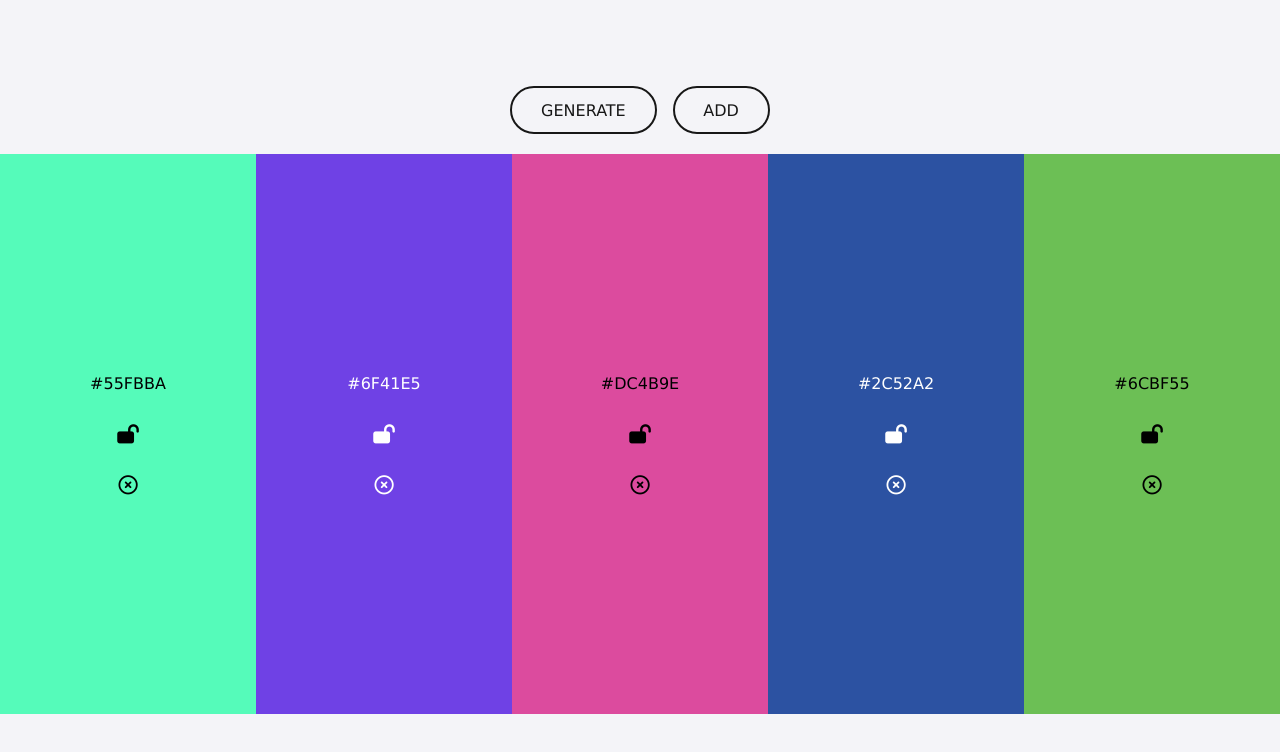
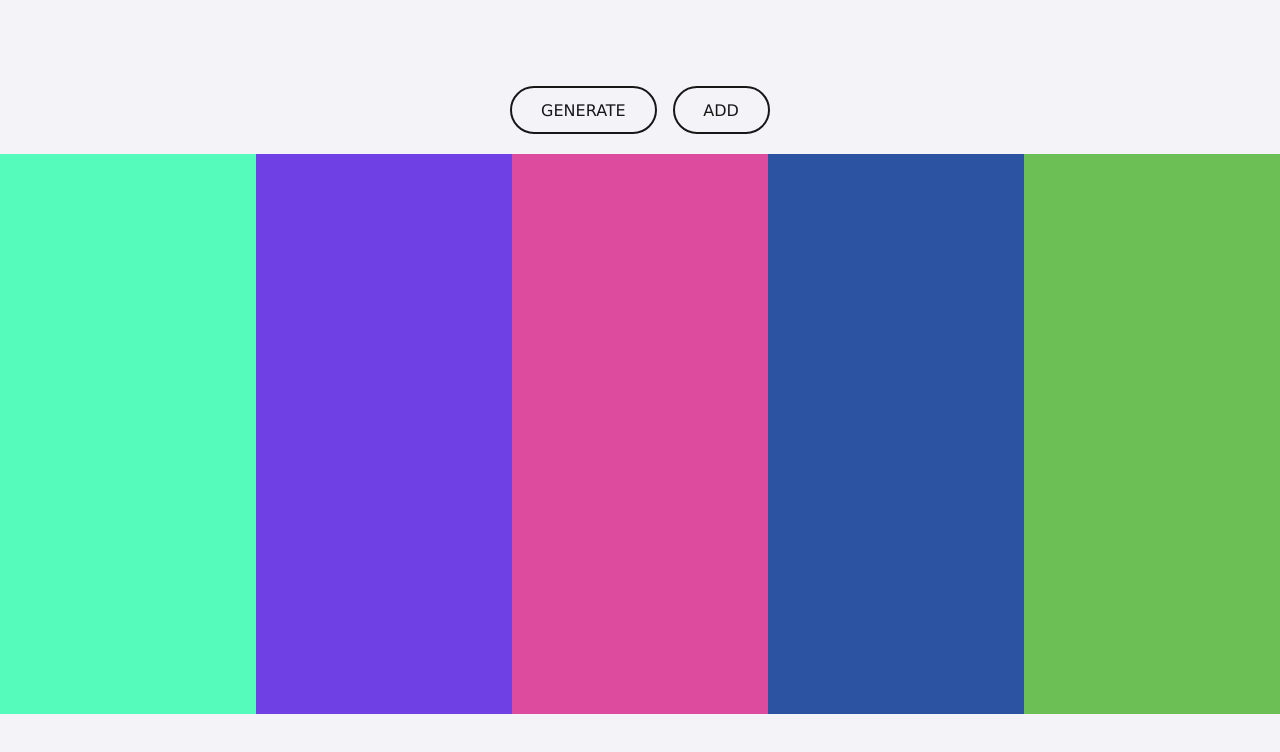
Before and after one commit to BadNamingSystem/palette-generator, a React (Vite) app: page / in a window 1280 px wide. Shown: the top 752 px of the page. Built offline with nearby package versions, Linux system fonts and the light colour scheme.

Commit message:
add/delete color

```diff
--- a/src/App.tsx
+++ b/src/App.tsx
@@ -71,11 +71,14 @@ function ColorBlock({color, toggleLock, deleteColor}: ColorBlockProps) {
 
     return (
         <li className="color-block" style={{backgroundColor: hexCode}}>
-            <p style={{color: textColor}}>{hexCode}</p>
-            <i className={`fa-solid ${isLocked ? 'fa-lock' : 'fa-lock-open'}`}
-               onClick={() => toggleLock(id)}
-               style={{color: textColor}}></i>
-            <i className="fa-regular fa-circle-xmark" onClick={() => deleteColor(id)} style={{color: textColor}}></i>
+            <div className="color-block-content">
+                <p style={{color: textColor}}>{hexCode}</p>
+                <i className={`fa-solid ${isLocked ? 'fa-lock' : 'fa-lock-open'}`}
+                   onClick={() => toggleLock(id)}
+                   style={{color: textColor}}></i>
+                <i className="fa-regular fa-circle-xmark" onClick={() => deleteColor(id)}
+                   style={{color: textColor}}></i>
+            </div>
         </li>
     )
 }
--- a/src/index.css
+++ b/src/index.css
@@ -86,6 +86,19 @@ body {
     gap: 2em;
 }
 
+.color-block-content {
+    display: flex;
+    flex-direction: column;
+    align-items: center;
+    gap: 2em;
+    opacity: 0; /* Hide content by default */
+    transition: opacity 0.25s ease-in-out;
+}
+
+.color-block:hover .color-block-content {
+    opacity: 1; /* Reveal content on hover */
+}
+
 :is(.fa-lock, .fa-lock-open, .fa-circle-xmark) {
     font-size: 1.2rem;
     cursor: pointer;
```
